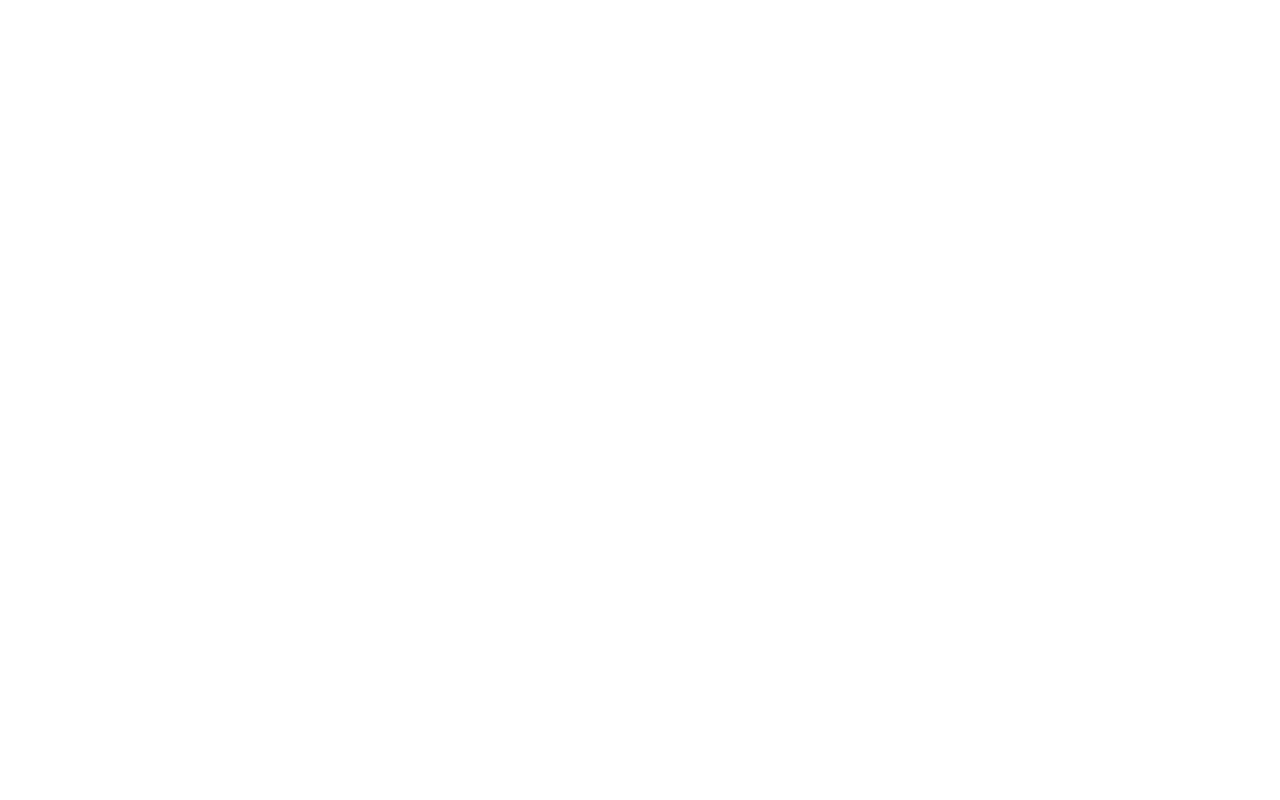
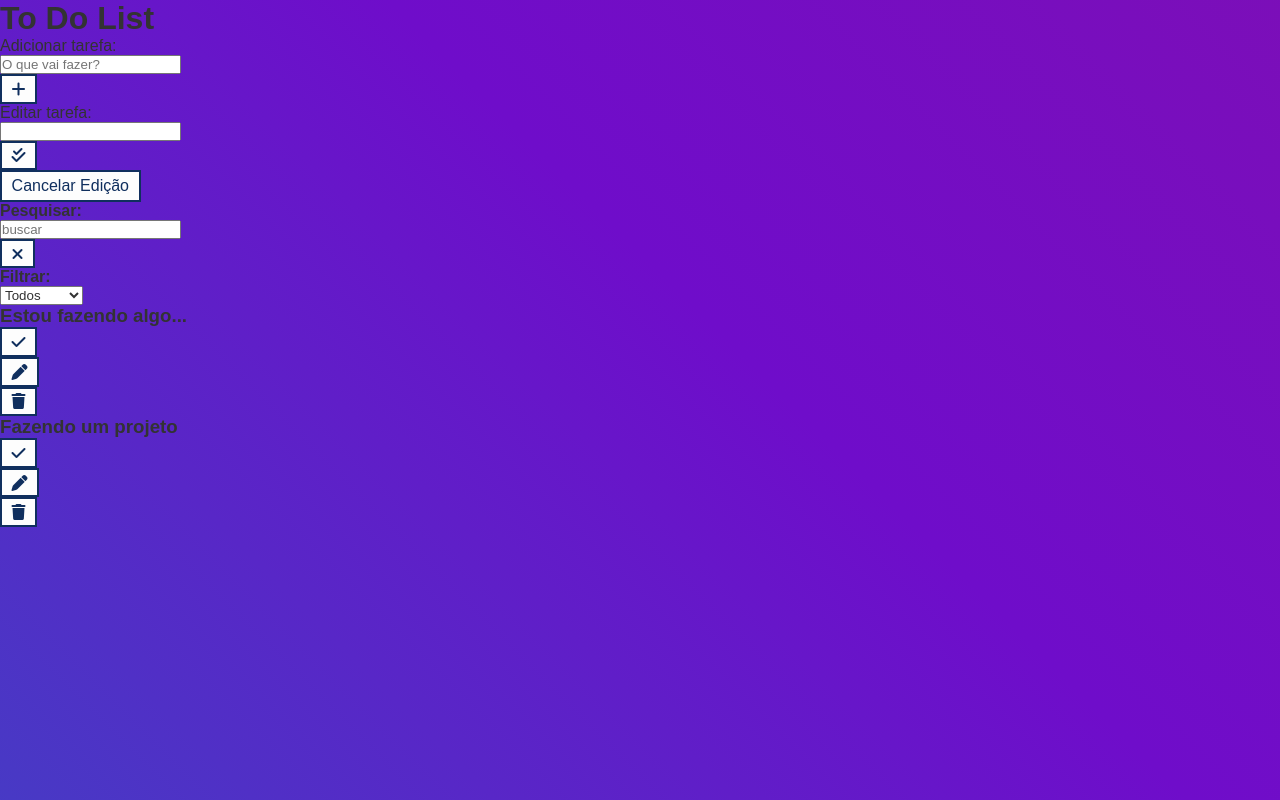
Before and after one commit to Vinleit/ToDoList, a plain HTML site: page index.html in a window 1280 px wide. Drawn offline with Linux system fonts and the light colour scheme.

Commit message:
Fazendo o HTML

```diff
--- a/css/style.css
+++ b/css/style.css
@@ -0,0 +1,56 @@
+* {
+    padding: 0;
+    margin: 0;
+    font-family: Arial, Helvetica, sans-serif;
+    color: #333;
+    box-sizing: border-box;
+}
+
+body {
+    height: 100vh;
+    width: 100vw;
+    background-image: linear-gradient(45deg,rgb(14, 80, 202),rgb(65, 65, 196), rgb(111, 13, 202) ,rgb(130, 15, 175));
+    background-size: 200% 200%;
+    animation: cores 15s ease infinite;
+}
+
+@keyframes cores{
+    0%{
+        background-position: 0% 50%;
+    }
+
+    50%{
+        background-position: 100% 50%;
+    }
+
+    100%{
+        background-position: 0% 50%;
+    }
+}
+
+button {
+    background-color: #FDFDFD;
+    color: #102f5e;
+    border:2px solid #102f5e;
+    padding: .3rem .6rem;
+    font-size: 1rem;
+    cursor: pointer;
+    display: flex;
+    justify-content: center;
+    align-items: center;
+    transition: 0.4s;
+}
+
+button:hover {
+    background-color: #102f5e;
+    color: #FFF;
+}
+
+button:hover > i {
+    color: #FFF;
+}
+
+button i {
+    color: #102f5e;
+    font-weight: bold;
+}
--- a/index.html
+++ b/index.html
@@ -6,11 +6,80 @@
     <meta name="viewport" content="width=device-width, initial-scale=1.0">
     <link rel="stylesheet" href="css/style.css">
     <!-- Font Awesome -->
-    <link rel="stylesheet" href="https://cdnjs.cloudflare.com/ajax/libs/font-awesome/6.3.0/css/all.min.css" integrity="sha512-SzlrxWUlpfuzQ+pcUCosxcglQRNAq/DZjVsC0lE40xsADsfeQoEypE+enwcOiGjk/bSuGGKHEyjSoQ1zVisanQ==" crossorigin="anonymous" referrerpolicy="no-referrer" />
+    <link rel="stylesheet" href="https://cdnjs.cloudflare.com/ajax/libs/font-awesome/6.3.0/css/all.min.css" integrity="sha512-SzlrxWUlpfuzQ+pcUCosxcglQRNAq/DZjVsC0lE40xsADsfeQoEypE+enwcOiGjk/bSuGGKHEyjSoQ1zVisanQ==" crossorigin="anonymous" referrerpolicy="no-referrer"/>
     <script src="js/script.js" defer></script> <!-- Defer faz o script carregar depois do HTML -->
     <title>To Do List</title>
 </head>
 <body>
+    <div class="todo-container">
+        <header>
+            <h1>To Do List</h1>
+        </header>
+        <form id="todo-form">
+            <p>Adicionar tarefa: </p>
+            <div class="form-control">
+                <input type="text" id="todo-input" placeholder="O que vai fazer?">
+                <button type="submit">
+                    <i class="fa-solid fa-plus"></i>
+                </button>
+            </div>
+        </form>
+        <form id="edit-form">
+            <p>Editar tarefa: </p>
+            <div class="form-control">
+                <input type="text" id="edit-input">
+                <button>
+                    <i class="fa-solid fa-check-double"></i>
+                </button>
+            </div>
+            <button id="cancel-edit-btn">Cancelar Edição</button>
+        </form>
+        <div id="toolbar">
+            <div id="search">
+                <h4>Pesquisar:</h4>
+                <form>
+                    <input type="text" id="search-input" placeholder="buscar">
+                    <button id="erase-button">
+                        <i class="fa-solid fa-xmark"></i>
+                    </button>
+                </form>
+            </div>
+            <div id="filter">
+                <h4>Filtrar: </h4>
+                <select id="filter-select">
+                    <option value="all">Todos</option>
+                    <option value="done">Feitos</option>
+                    <option value="todo">Não feitos</option>
+                </select>
+            </div>
+        </div>
 
+        <div id="todo-list">
+            <div class="todo">
+                <h3>Estou fazendo algo...</h3>
+                <button class="finish-todo">
+                    <i class="fa-solid fa-check"></i>
+                </button>
+                <button class="edit-todo">
+                    <i class="fa-solid fa-pen"></i>
+                </button>
+                <button class="remove-todo">
+                    <i class="fa-solid fa-trash"></i>
+                </button>
+            </div>
+            <div class="todo">
+                <h3>Fazendo um projeto</h3>
+                <button class="finish-todo">
+                    <i class="fa-solid fa-check"></i>
+                </button>
+                <button class="edit-todo">
+                    <i class="fa-solid fa-pen"></i>
+                </button>
+                <button class="remove-todo">
+                    <i class="fa-solid fa-trash"></i>
+                </button>
+            </div>
+        </div>
+    </div>
 </body>
 </html>
```
